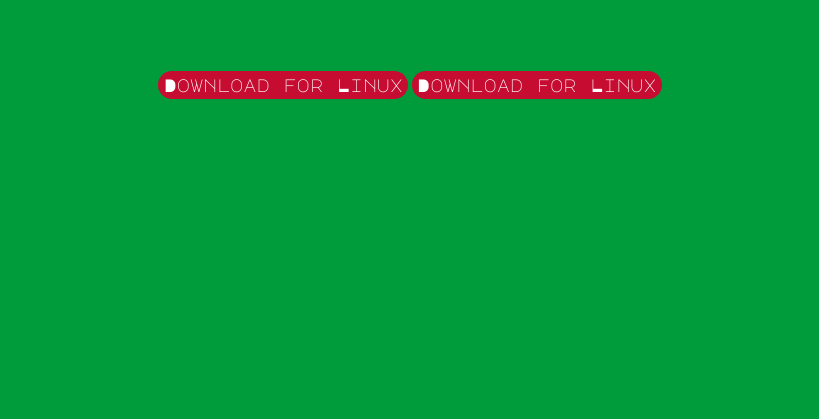
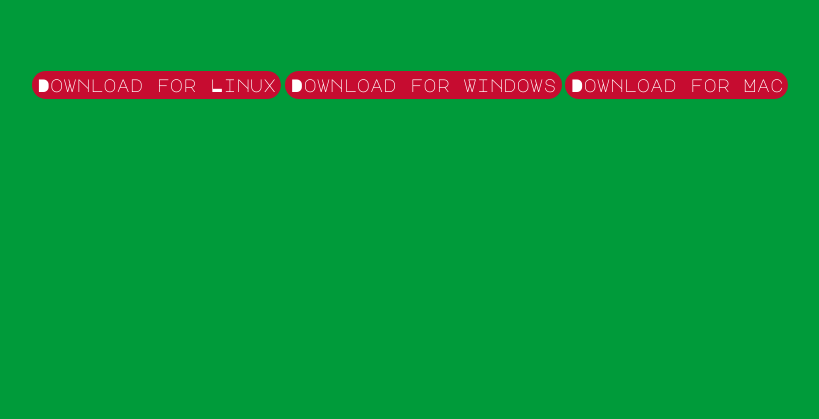
Before and after one commit to MyFarmApp/MFD-Install, a plain HTML site: page index.html in a window 1280 px wide. Shown: the part 381-800 px from the top of the page, without its empty margins (230-1049 px from the left). Drawn offline with nearby package versions, Linux system fonts and the light colour scheme.

Commit message:
Update index.html

```diff
--- a/index.html
+++ b/index.html
@@ -9,6 +9,7 @@
 <body>
   <h1>MyFarm Desktop</h1>
   <button onclick="window.location.href = 'MyFarm-linux-x64.zip'">Download for Linux</button>
-  <button onclick="window.location.href = 'MyFarm-win32-x64.zip'">Download for Linux</button>
+  <button onclick="window.location.href = 'MyFarm-win32-x64.zip'">Download for Windows</button>
+  <button onclick="alert('Coming soon...')">Download for Mac</button>
 </body>
 </html>
```
